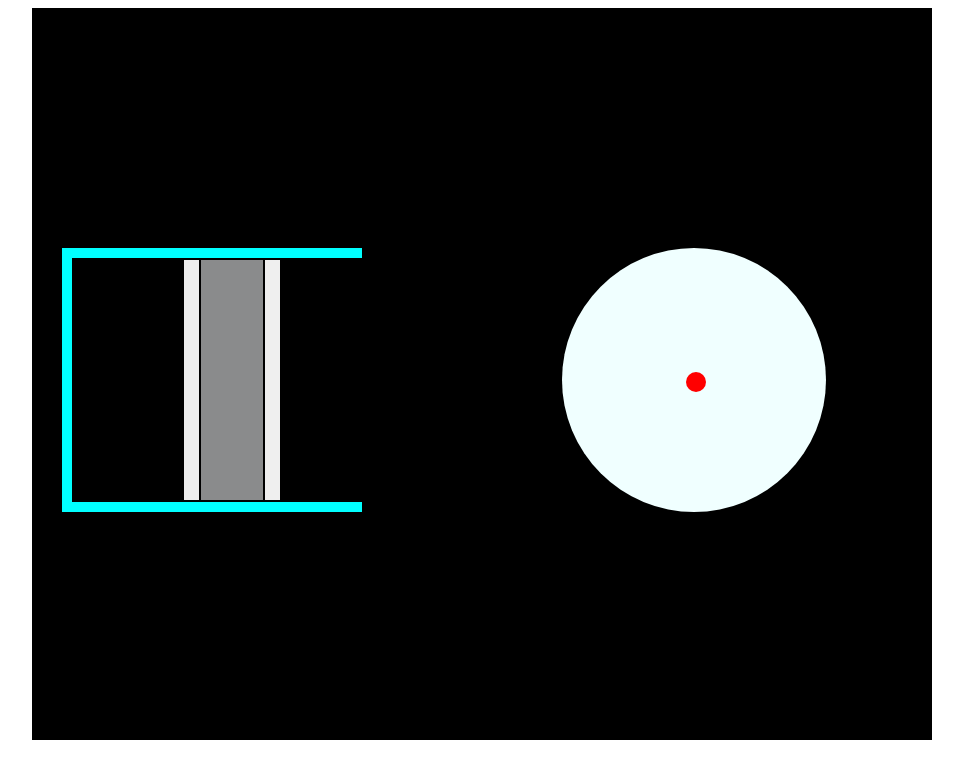
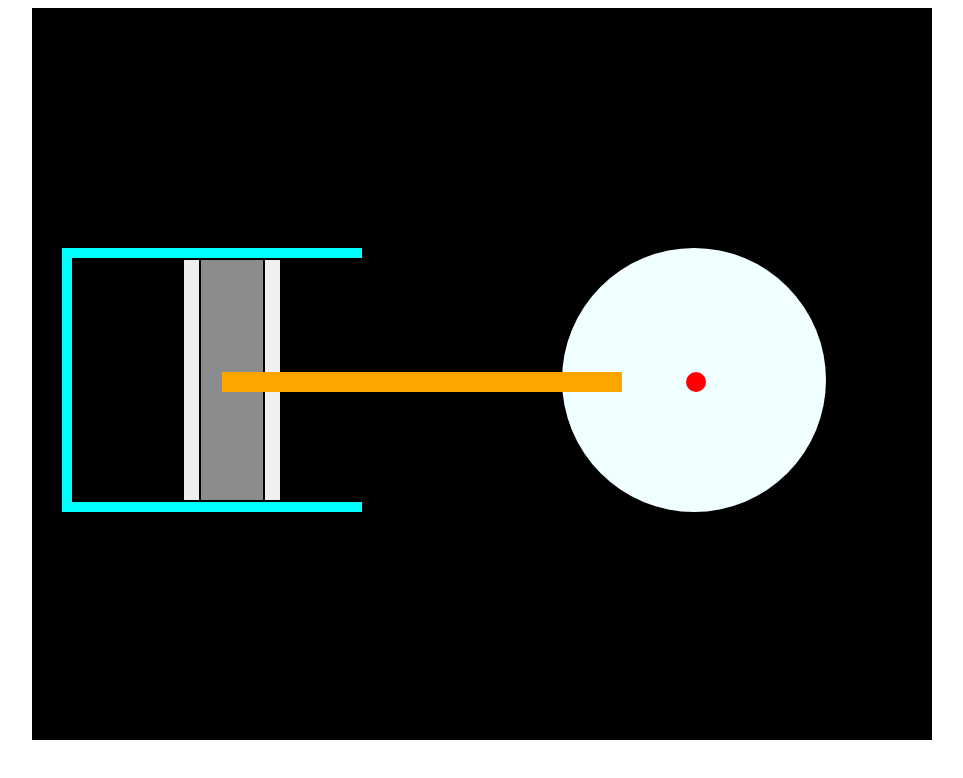
Before and after one commit to ashishcodes4/elicidata, a plain HTML site: page index.html in a window 1280 px wide. Shown: the whole page, without its empty margins (158-1121 px from the left). Drawn offline with Linux system fonts and the light colour scheme.

Commit message:
working on CSS

```diff
--- a/app.css
+++ b/app.css
@@ -76,7 +76,23 @@
 	border-radius: 50%;
 	margin-top: 47%;
 	margin-left: 47%;
-  }
+	}
+
+
+.connecting-rod {
+	width: 200px;
+	height: 20px;
+	align-self: center;
+}
+
+.rod-2 {
+	width: 400px;
+	background-color: orange;
+	height: 20px;
+	position: relative;
+	bottom: 140px;
+	left: 160px;
+}
 
 
   @keyframes wheel-spin {
--- a/index.html
+++ b/index.html
@@ -16,8 +16,11 @@
             </div>
           </div>
           <div class="connecting-rod"></div>
-          <div class="circle"><div class="center-circle"></div></div>
+          <div class="circle">
+            <div class="center-circle"></div>
+          </div>
         </div>
+        <div class="rod-2"></div>
       </div>
     </div>
     <script type="text/javascript"></script>
```
